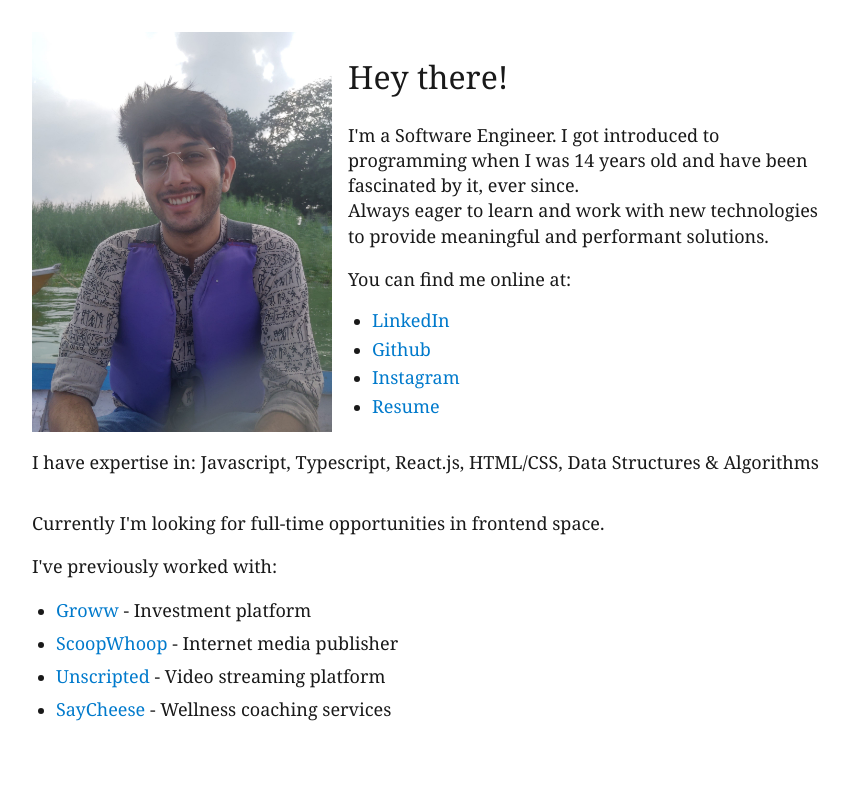
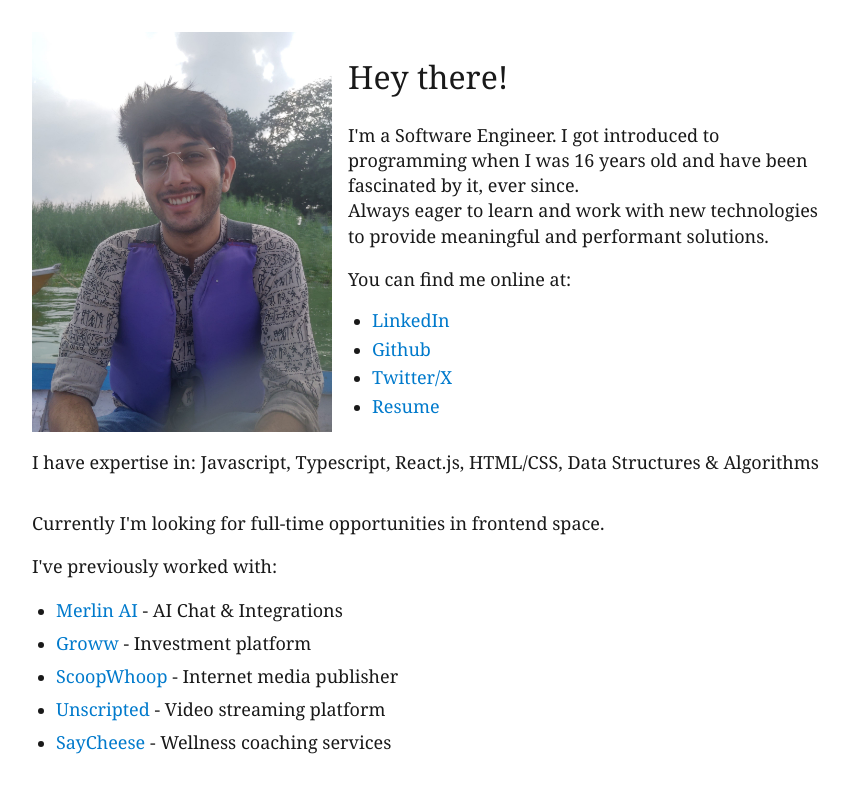
Before and after one commit to 27lakshay/lakshyakumar, a Next.js app: page / in a window 1280 px wide. Shown: the top 792 px of the page, without its empty margins (208-1057 px from the left). Built offline with nearby package versions, Linux system fonts and the light colour scheme.

Commit message:
fixed broken links updated homepage a bit

```diff
--- a/components/Home/index.jsx
+++ b/components/Home/index.jsx
@@ -13,7 +13,7 @@ export default function Home() {
           <h1 className="title_large">Hey there!</h1>
           <p className="description">
             I'm a Software Engineer. I got introduced to programming when I was
-            14 years old and have been fascinated by it, ever since.
+            16 years old and have been fascinated by it, ever since.
             <br />
             Always eager to learn and work with new technologies to provide
             meaningful and performant solutions.
@@ -40,16 +40,16 @@ export default function Home() {
             </li>
             <li>
               <a
-                href="https://www.instagram.com/lakshay_ya/"
+                href="https://x.com/luxwashere"
                 target="_blank"
                 rel="noopener noreferrer"
               >
-                Instagram
+                Twitter/X
               </a>
             </li>
             <li>
               <a
-                href="https://www.lakshyakumar.dev/resume.pdf/"
+                href="/resume.pdf/"
                 target="_blank"
                 rel="noopener noreferrer"
               >
@@ -72,6 +72,16 @@ export default function Home() {
           </p>
           <p className="description">I've previously worked with:</p>
           <ul>
+            <li>
+              <a
+                href="https://getmerlin.in/"
+                target="_blank"
+                rel="noopener noreferrer"
+              >
+                Merlin AI
+              </a>
+              <span className="description"> - AI Chat & Integrations </span>
+            </li>
             <li>
               <a
                 href="https://groww.in/"
--- a/components/Resume/index.jsx
+++ b/components/Resume/index.jsx
@@ -8,7 +8,7 @@ const DATA = {
   instaURL: "https://www.instagram.com/lakshay_ya/",
   githubURL: "https://github.com/27lakshay",
   linkedinURL: "https://www.linkedin.com/in/lakshyakumar27",
-  resumeURL: "https://lakshyakumar.dev/resume.pdf",
+  resumeURL: "/resume.pdf",
 };
 
 const Resume = () => {
```
Also changed, not shown: 1 other file (tests, documents, lock files or other folders).
